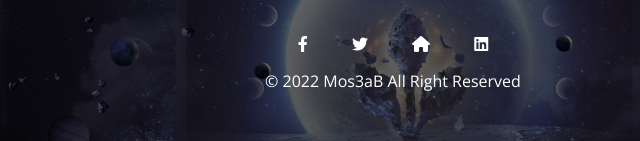
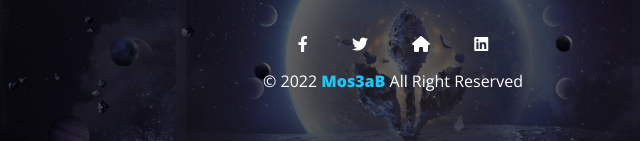
Before and after one commit to Mos3aB696/My_Second_Project, a plain HTML site: page index.html in a window 1280 px wide. Shown: the part 8883-9024 px from the top of the page, 247-887 px from the left. Drawn offline with nearby package versions, Linux system fonts and the light colour scheme.

Commit message:
Edit Span In Footer

```diff
--- a/css/kasper.css
+++ b/css/kasper.css
@@ -1100,7 +1100,7 @@ header nav .form i {
   margin-top: 100px;
   font-size: 20px;
 }
-.footer .copyrighy span {
+.footer .copyright span {
   color: var(--main-color);
   font-weight: 900;
 }
```
